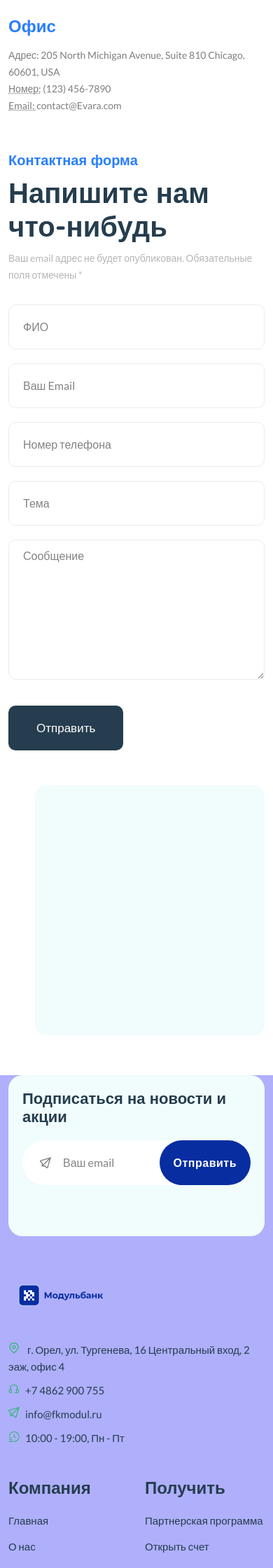
After one commit to mflorya575/Modulbank_Django, a Django app: a page that uses bank/templates/base.html in a window 390 px wide. The commit adds this page. Shown: the part 2320-4560 px from the top of the page at 70% size. Run offline with Django 4.2, Linux system fonts and the light colour scheme; tables that the repository leaves empty hold one stand-in row (values such as "Sample post"); some libraries are stand-ins or nearby versions.

Commit message:
add page city detail

```diff
--- a/bank/main/urls.py
+++ b/bank/main/urls.py
@@ -16,6 +16,7 @@ urlpatterns = [
 
     path('vacancies/', views.vacancies_list, name='vacancies_list'),
     path('vacancy/<slug:slug>/', views.vacancy_detail, name='vacancy_detail'),
+    path('city/<slug:city_slug>/', views.city_detail, name='city_detail'),
 
     path('partner-program/', views.partner_program, name='partner_program'),
     path('open-score/', views.open_score, name='open_score'),
--- a/bank/main/views.py
+++ b/bank/main/views.py
@@ -34,6 +34,18 @@ def contact(request):
     }
 
     return render(request, 'bank/contact.html', context)
+
+
+def city_detail(request, city_slug):
+    # Получаем объект категории по слагу города
+    city = get_object_or_404(Category, slug=city_slug)
+
+    context = {
+        'title': f'Открыть счет - {city.title}',
+        'city': city,
+    }
+
+    return render(request, 'categories/city_detail.html', context)
 
 
 def blog(request):
--- a/bank/templates/base.html
+++ b/bank/templates/base.html
@@ -62,9 +62,9 @@
 
 
                                     <ul>
-                                        {% for category in categories %}
+                                        {% for c in categories %}
                                             <li>
-                                                <a href="{% url 'main:category_detail' category.slug %}">{{ category.title }}</a>
+                                                <a href="{% url 'main:city_detail' c.slug %}">{{ c.title }}</a>
                                             </li>
                                         {% endfor %}
 
--- /dev/null
+++ b/bank/templates/categories/city_detail.html
@@ -0,0 +1,135 @@
+{% extends 'base.html' %}
+{% load static %}
+
+{% block content %}
+
+    <main class="main pages">
+        <div class="page-header breadcrumb-wrap">
+            <div class="container">
+                <div class="breadcrumb">
+                    <a href="{% url 'main:index' %}" rel="nofollow" id="blue"><i class="fi-rs-home mr-5"></i>Главная</a>
+                </div>
+            </div>
+        </div>
+        <div class="page-content pt-50">
+            <div class="container">
+                <div class="row">
+                    <div class="col-xl-10 col-lg-12 m-auto">
+                        <section class="row align-items-end mb-50">
+                            <div class="col-lg-4 mb-lg-0 mb-md-5 mb-sm-5">
+                                <h4 class="mb-20 text-brand">Чем вам помочь ?</h4>
+                                <h1 class="mb-30">Дайте нам знать, чем мы можем вам помочь</h1>
+                                <p class="mb-20">Дайте нам знать, чем мы можем вам помочь. Независимо от того, нужны ли вам финансовые консультации, поддержка в открытии расчетного счета или помощь с кредитными продуктами, наши специалисты готовы ответить на ваши вопросы и предложить оптимальные решения для вашего бизнеса.</p>
+                                <p>Мы стремимся быть вашим надежным партнером в достижении финансовых целей. Свяжитесь с нами сегодня, и мы поможем вам выбрать правильное решение для вашего бизнеса.</p>
+                            </div>
+                            <div class="col-lg-8">
+                                <div class="row">
+                                    <div class="col-lg-6 mb-4">
+                                        <h5 class="mb-20">01. Обратная связь</h5>
+                                        <p>Посетите страницу обратной связи, чтобы поделиться вашими мыслями и предложениями — ваше мнение важно для нас!</p>
+                                    </div>
+                                    <div class="col-lg-6 mb-4">
+                                        <h5 class="mb-20">02. Услуги работодателя</h5>
+                                        <p>Модульбанк предлагает широкий спектр услуг для работодателей, включая обслуживание расчетных счетов, выплату заработной платы сотрудникам, управление корпоративными финансами и консультации по налогообложению и бухгалтерскому учету.</p>
+                                    </div>
+                                    <div class="col-lg-6 mb-lg-0 mb-4">
+                                        <h5 class="mb-20 text-brand">03. Запросы на выставление счетов</h5>
+                                        <p>Вы можете отправить запросы на выставление счетов через наш удобный онлайн-интерфейс, где мы оперативно обработаем ваш запрос и предоставим необходимую информацию.</p>
+                                    </div>
+                                    <div class="col-lg-6">
+                                        <h5 class="mb-20">04.Общие вопросы</h5>
+                                        <p>Если у вас возникли общие вопросы, не стесняйтесь обращаться к нам. Мы готовы предоставить вам всю необходимую информацию и помощь для успешного управления вашим бизнесом.</p>
+                                    </div>
+                                </div>
+                            </div>
+                        </section>
+                    </div>
+                </div>
+            </div>
+            <section class="container mb-50 d-none d-md-block">
+                <div class="border-radius-15 overflow-hidden">
+                    <div id="map-panes" class="leaflet-map">
+                        <iframe src="https://yandex.ru/map-widget/v1/?um=constructor%3A9fab8d49f49cc3ae570dfbf8a32ad252cedfe95f6e02c247ce4b0ffa7e1517c9&amp;source=constructor" width="1500" height="407" frameborder="0"></iframe>
+                    </div>
+                </div>
+            </section>
+            <div class="container">
+                <div class="row">
+                    <div class="col-xl-10 col-lg-12 m-auto">
+                        <section class="mb-50">
+                            <div class="row mb-60">
+                                <div class="col-md-4 mb-4 mb-md-0">
+                                    <h4 class="mb-15 text-brand">Офис</h4>
+                                    Адрес: 205 North Michigan Avenue, Suite 810 Chicago, 60601, USA<br />
+                                    <abbr title="Phone">Номер:</abbr> (123) 456-7890<br />
+                                    <abbr title="Email">Email: </abbr>contact@Evara.com<br />
+                                    {% comment %} <a class="btn btn-sm font-weight-bold text-white mt-20 border-radius-5 btn-shadow-brand hover-up"><i class="fi-rs-marker mr-5"></i>View map</a> {% endcomment %}
+                                </div>
+                                {% comment %} <div class="col-md-4 mb-4 mb-md-0">
+                                    <h4 class="mb-15 text-brand">Студия</h4>
+                                    205 North Michigan Avenue, Suite 810<br />
+                                    Chicago, 60601, USA<br />
+                                    <abbr title="Phone">Номер:</abbr> (123) 456-7890<br />
+                                    <abbr title="Email">Email: </abbr>contact@Evara.com<br />
+                                    <a class="btn btn-sm font-weight-bold text-white mt-20 border-radius-5 btn-shadow-brand hover-up"><i class="fi-rs-marker mr-5"></i>View map</a>
+                                </div> {% endcomment %}
+                                {% comment %} <div class="col-md-4">
+                                    <h4 class="mb-15 text-brand">Магазин</h4>
+                                    205 North Michigan Avenue, Suite 810<br />
+                                    Chicago, 60601, USA<br />
+                                    <abbr title="Номер">Номер:</abbr> (123) 456-7890<br />
+                                    <abbr title="Email">Email: </abbr>contact@Evara.com<br />
+                                    <a class="btn btn-sm font-weight-bold text-white mt-20 border-radius-5 btn-shadow-brand hover-up"><i class="fi-rs-marker mr-5"></i>View map</a>
+                                </div> {% endcomment %}
+                            </div>
+                            <div class="row">
+                                <div class="col-xl-8">
+                                    <div class="contact-from-area padding-20-row-col">
+                                        <h5 class="text-brand mb-10">Контактная форма</h5>
+                                        <h2 class="mb-10">Напишите нам что-нибудь</h2>
+                                        <p class="text-muted mb-30 font-sm">Ваш email адрес не будет опубликован. Обязательные поля отмечены *</p>
+                                        <form class="contact-form-style mt-30" id="contact-form" action="#" method="post">
+                                            <div class="row">
+                                                <div class="col-lg-6 col-md-6">
+                                                    <div class="input-style mb-20">
+                                                        <input name="name" placeholder="ФИО" type="text" />
+                                                    </div>
+                                                </div>
+                                                <div class="col-lg-6 col-md-6">
+                                                    <div class="input-style mb-20">
+                                                        <input name="email" placeholder="Ваш Email" type="email" />
+                                                    </div>
+                                                </div>
+                                                <div class="col-lg-6 col-md-6">
+                                                    <div class="input-style mb-20">
+                                                        <input name="telephone" placeholder="Номер телефона" type="tel" />
+                                                    </div>
+                                                </div>
+                                                <div class="col-lg-6 col-md-6">
+                                                    <div class="input-style mb-20">
+                                                        <input name="subject" placeholder="Тема" type="text" />
+                                                    </div>
+                                                </div>
+                                                <div class="col-lg-12 col-md-12">
+                                                    <div class="textarea-style mb-30">
+                                                        <textarea name="message" placeholder="Сообщение"></textarea>
+                                                    </div>
+                                                    <button class="submit submit-auto-width" type="submit" id="#blue_back">Отправить</button>
+                                                </div>
+                                            </div>
+                                        </form>
+                                        <p class="form-messege"></p>
+                                    </div>
+                                </div>
+                                <div class="col-lg-4 pl-50 d-lg-block d-none">
+                                    <img class="border-radius-15 mt-50" src="{% static "assets/imgs/page/contact-2.png" %}" alt="" />
+                                </div>
+                            </div>
+                        </section>
+                    </div>
+                </div>
+            </div>
+        </div>
+    </main>
+
+{% endblock content %}
```
Also changed, not shown: bank/main/models.py (+7 -2 lines), bank/main/migrations/0014_alter_category_options_category_address_and_more.py (added).
